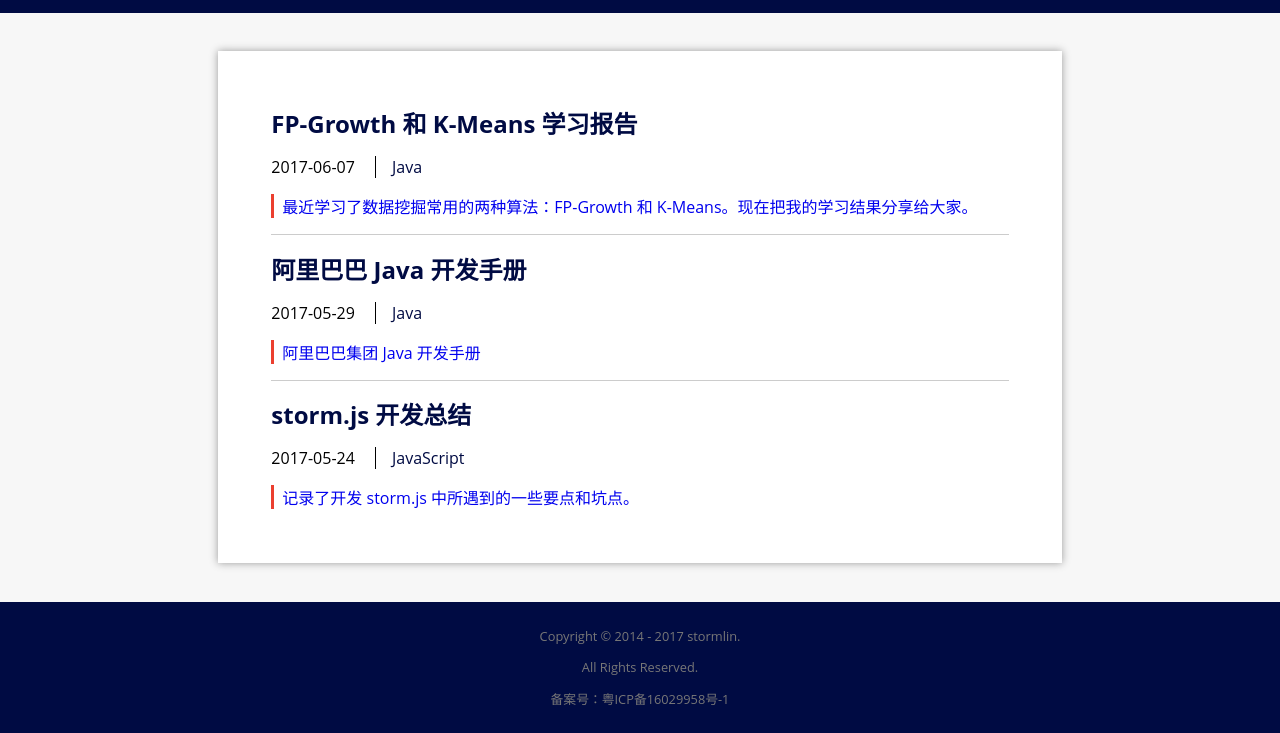
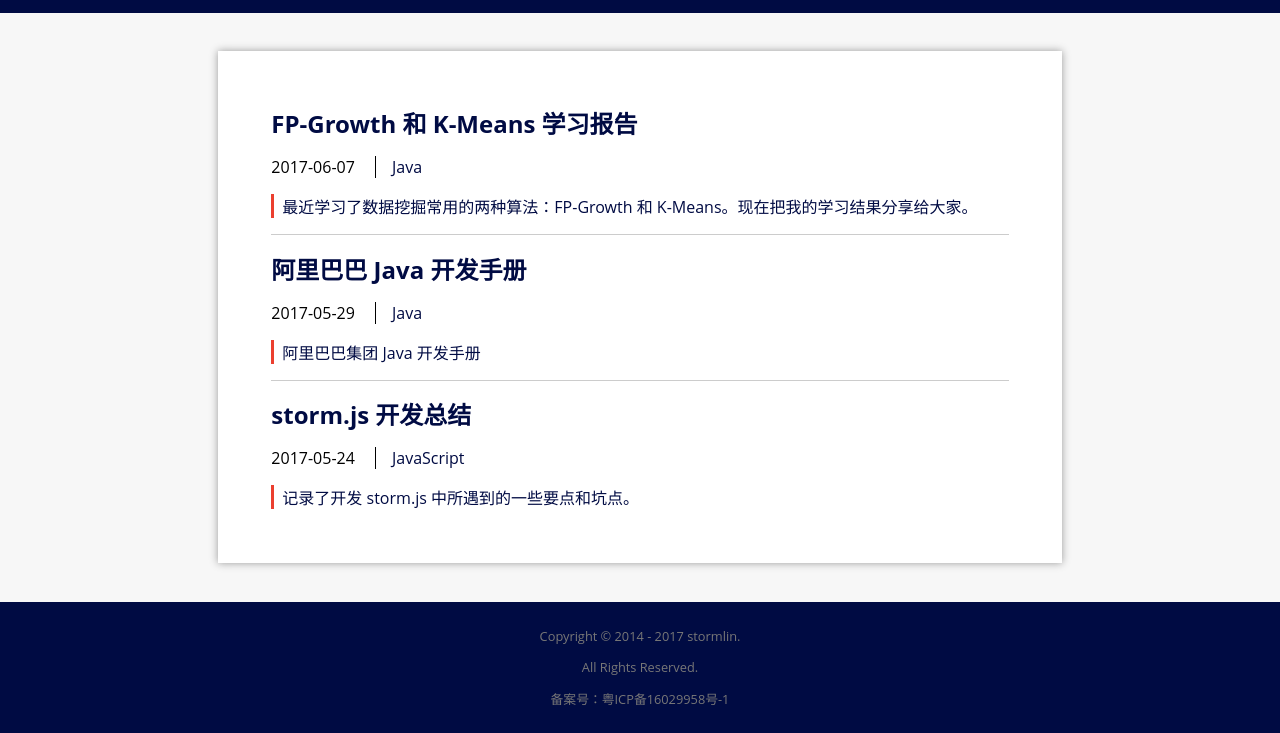
Before and after one commit to K9A2/storm.js, a plain HTML site: page index.html in a window 1280 px wide. Shown: the part 154-887 px from the top of the page. Drawn offline with Linux system fonts and the light colour scheme.

Commit message:
Adjust the color of post description link in index page. @2017-08-05 22:54.

```diff
--- a/css/style.css
+++ b/css/style.css
@@ -244,6 +244,10 @@ a#user-name:active {
     border-bottom: 1px solid #ccc;
 }
 
+.post-item a {
+    color: #000B43;
+}
+
 .postLink:link {
     font-size: 1.5rem;
     text-decoration: none;
```
